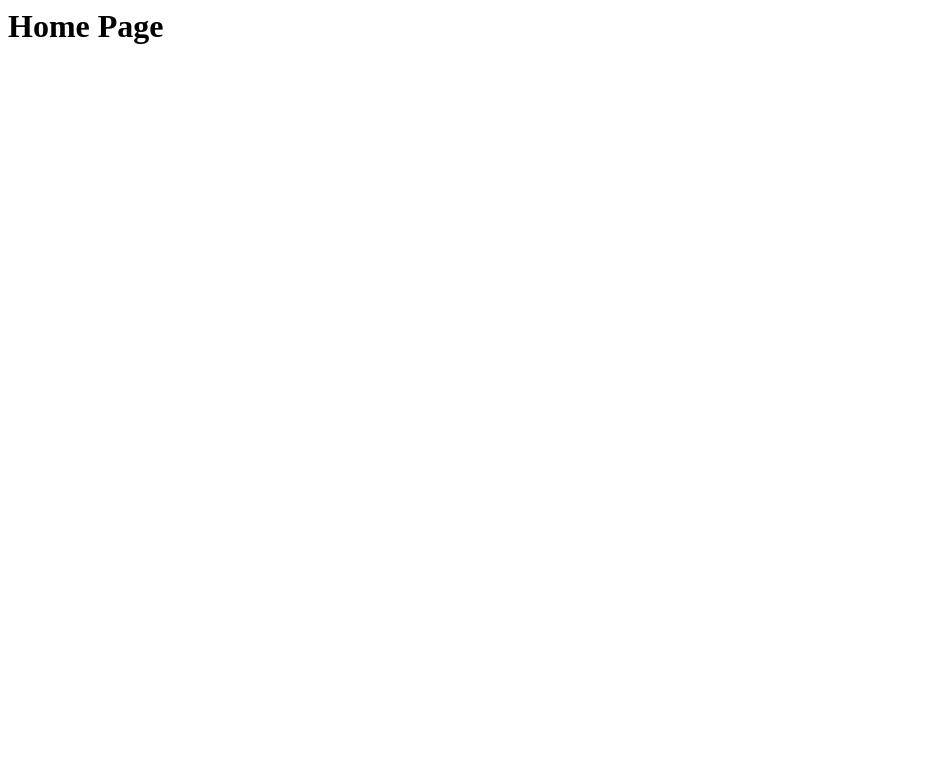
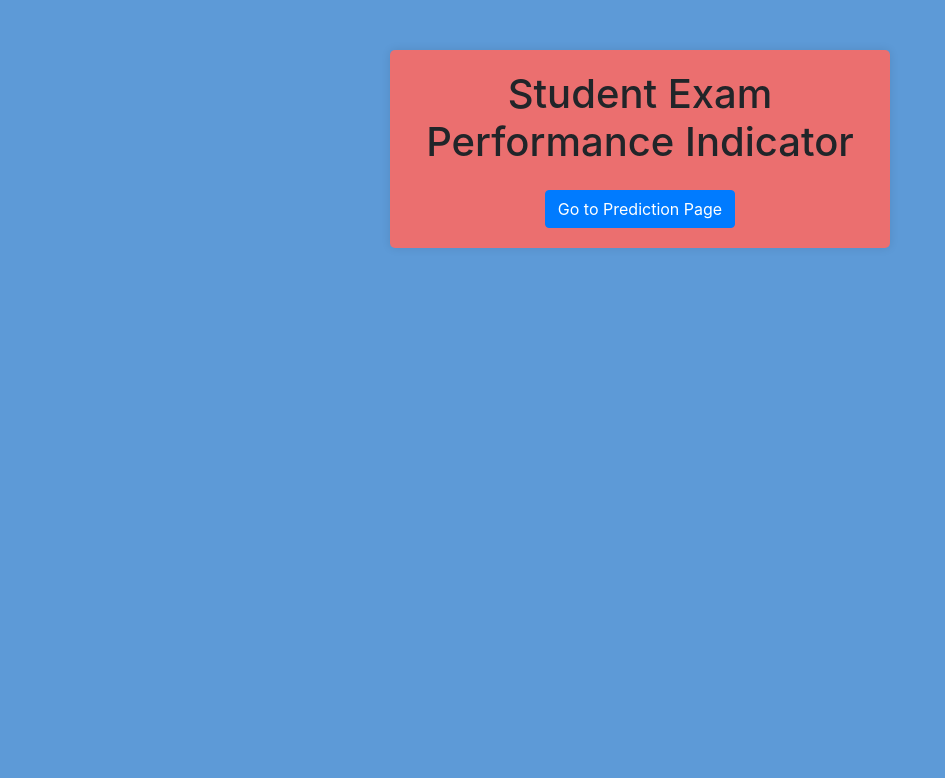
Before and after one commit to muratisiklan/mlproject, a FastAPI app: page / in a window 1280 px wide. Before the commit the part shown is almost empty. Shown: the top 778 px of the page, without its empty margins (0-945 px from the left). Run offline with FastAPI, Linux system fonts and the light colour scheme; parts of the project's set-up code (start-up, migrations or seed data) failed here and were passed over; some libraries are stand-ins or nearby versions.

Commit message:
index.html(home page) improved

```diff
--- a/templates/index.html
+++ b/templates/index.html
@@ -1 +1,43 @@
-<h1> Home Page</h1>
+<!DOCTYPE html>
+<html lang="en">
+<head>
+    <meta charset="UTF-8">
+    <meta name="viewport" content="width=device-width, initial-scale=1.0">
+    <title>Student Exam Performance Indicator</title>
+    <!-- Include Bootstrap CSS (add these lines inside the <head> section) -->
+    <link rel="stylesheet" href="https://stackpath.bootstrapcdn.com/bootstrap/4.5.2/css/bootstrap.min.css">
+    <style>
+        /* Add custom styles here */
+        body {
+            background-color: #5d9ad7;
+        }
+        .container {
+            max-width: 500px;
+            margin: auto;
+            padding: 20px;
+            background-color: #eb6f6f;
+            margin-top: 50px;
+            box-shadow: 0 0 10px rgba(0, 0, 0, 0.1);
+            border-radius: 5px;
+        }
+        .text-center {
+            text-align: center;
+        }
+    </style>
+</head>
+<body>
+    <div class="container">
+        <h1 class="text-center">Student Exam Performance Indicator</h1>
+
+        <!-- Add a button to navigate to the /predictdata endpoint -->
+        <div class="text-center mt-4">
+            <a href="{{ url_for('get_predict') }}" class="btn btn-primary">Go to Prediction Page</a>
+        </div>
+    </div>
+
+    <!-- Include Bootstrap JS (unchanged) -->
+    <script src="https://code.jquery.com/jquery-3.5.1.slim.min.js"></script>
+    <script src="https://cdn.jsdelivr.net/npm/@popperjs/core@2.9.2/dist/umd/popper.min.js"></script>
+    <script src="https://stackpath.bootstrapcdn.com/bootstrap/4.5.2/js/bootstrap.min.js"></script>
+</body>
+</html>
```
